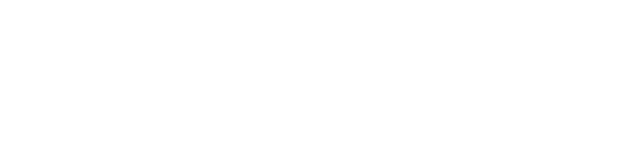
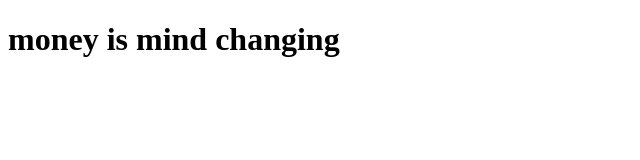
Before and after one commit to afianasrin1/money-master1, a plain HTML site: page index.html in a window 1280 px wide. Shown: the whole page, without its empty margins (0-640 px from the left). Drawn offline with Linux system fonts and the light colour scheme.

Commit message:
added the css & js File

```diff
--- a/index.html
+++ b/index.html
@@ -6,5 +6,10 @@
     <meta name="viewport" content="width=device-width, initial-scale=1.0" />
     <title>Money Master</title>
   </head>
-  <body></body>
+  <body>
+    <header>
+      <h1>money is mind changing</h1>
+      <main></main>
+    </header>
+  </body>
 </html>
```
Also changed, not shown: js/money.js (added), style.css (added).
